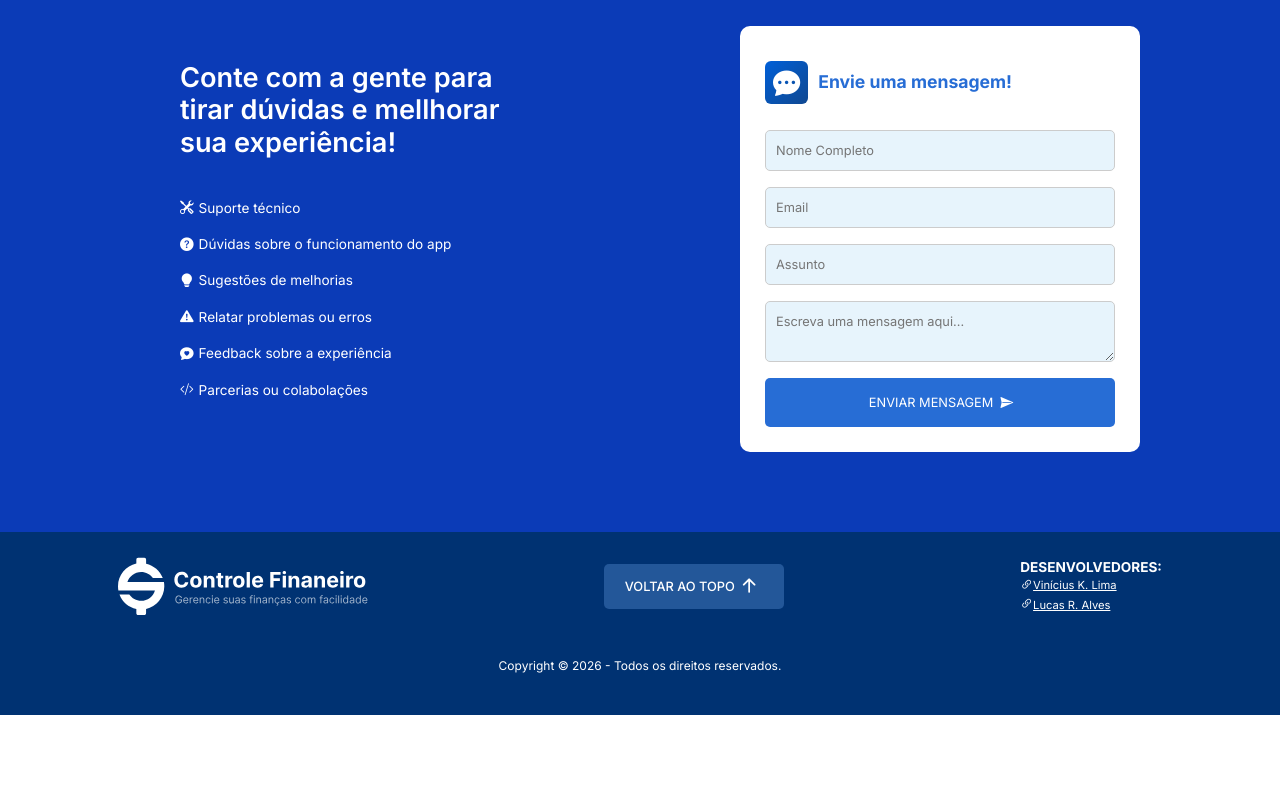
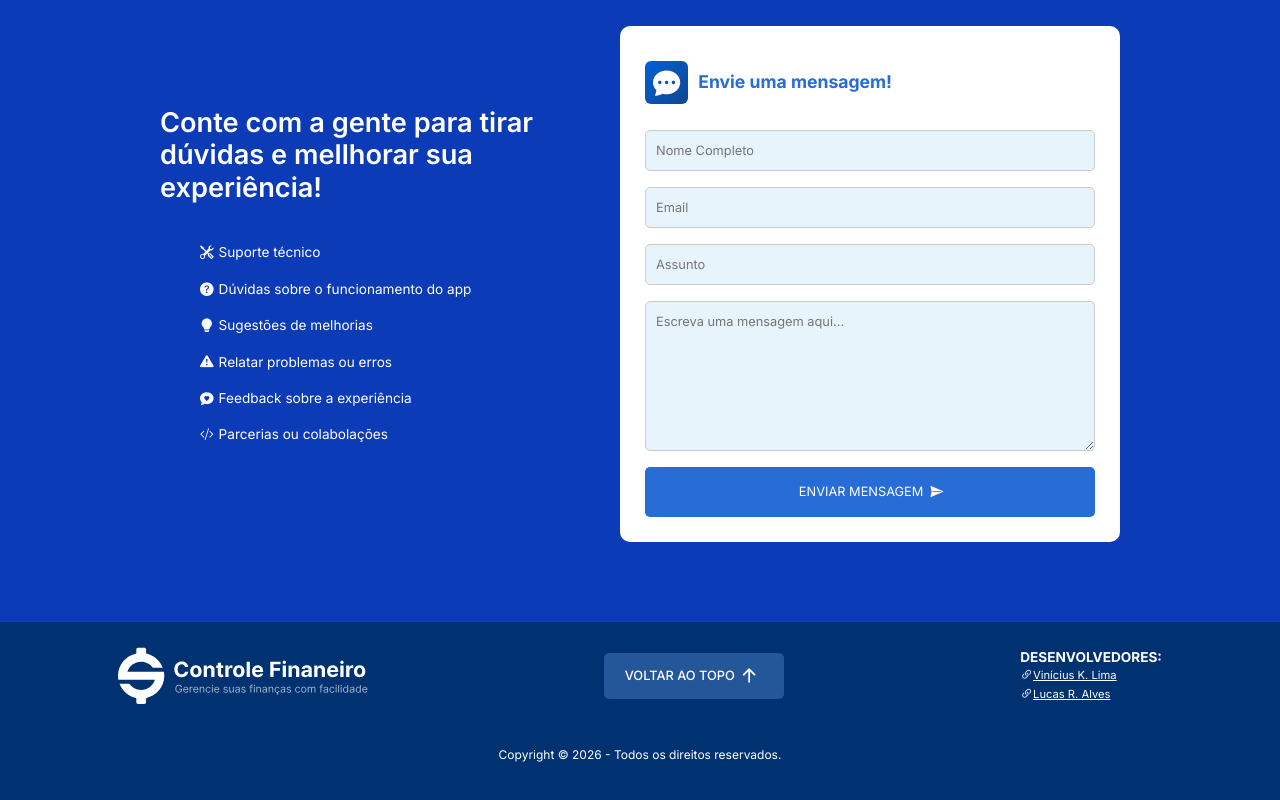
Before and after one commit to ViniciusKLima/ControleFinanceiro-WEB, a React (Vite) app: page / in a window 1280 px wide. Shown: the part 3847-4647 px from the top of the page. Before the commit the page ends 4562 px from the top, so only its background shows below. Built offline with nearby package versions, Linux system fonts and the light colour scheme.

Commit message:
ajustando formulario (focus)

```diff
--- a/src/Components/contato/contato.css
+++ b/src/Components/contato/contato.css
@@ -65,15 +65,34 @@
         }
       }
 
-      input, .input-mensagem {
+      input,
+      .input-mensagem {
         width: 100%;
         padding: 10px;
         border-radius: 5px;
         border: 1px solid #ccc;
         background-color: #e7f4fc;
         font-size: 0.8rem;
+        transition: all 0.3s ease;
       }
 
+      input:focus,
+      .input-mensagem:focus {
+        border: 2px solid var(--azul-principal);
+        background-color: #fff;
+        box-shadow: 0 0 0 3px rgba(5, 84, 180, 0.1);
+        outline: none;
+      }
+
+      input:not(:placeholder-shown),
+      .input-mensagem:not(:placeholder-shown) {
+        border-color: var(--azul-principal);
+        background-color: #f8fbff;
+      }
+
+      .input-mensagem {
+        min-height: 150px;
+      }
 
       .btn-contato {
         width: 100%;
@@ -96,18 +115,18 @@
       }
     }
   }
-}
 
-@media (min-width: 768px){
-    #contato{
+  @media (min-width: 768px) {
+    #contato {
       justify-content: space-evenly !important;
 
-        .tt-contato{
+      .tt-contato {
         width: 80%;
       }
 
-        .formulario-contato{
+      .formulario-contato {
         max-width: 400px;
       }
     }
   }
+}
--- a/src/Components/contato/contato.jsx
+++ b/src/Components/contato/contato.jsx
@@ -56,7 +56,7 @@ function Contato() {
             <p className="p-span m-0">Envie uma mensagem!</p>
           </span>
           <input
-            className="input-nome"
+            className=""
             type="text"
             placeholder="Nome Completo"
           />
```
Lines whose indentation alone changed are shown as unchanged.
